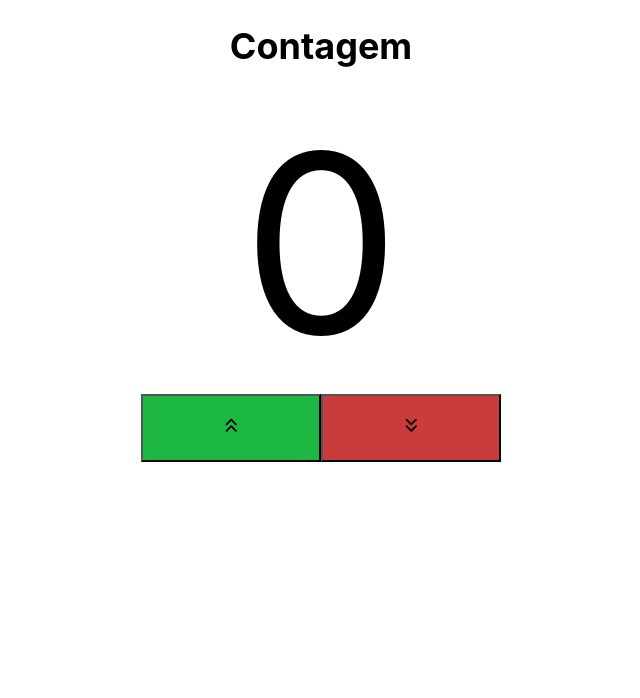
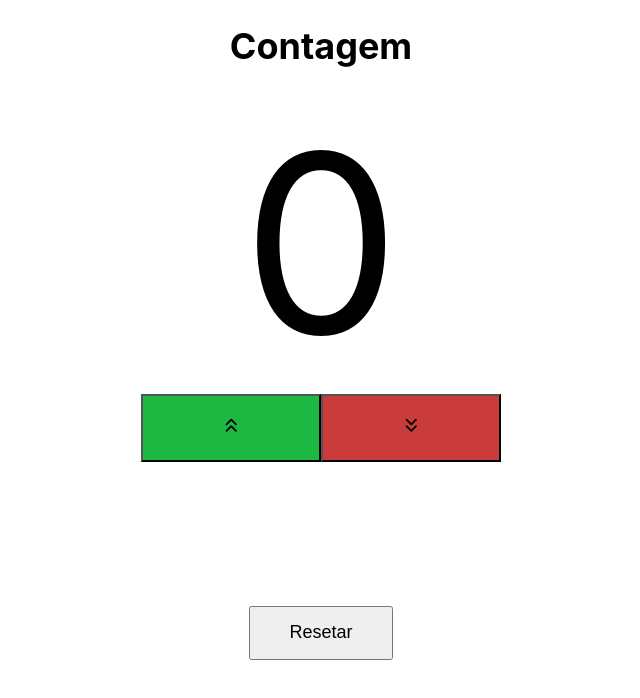
Before and after one commit to manticorevault/cocounter, a React (Create React App) app: page / in a window 1280 px wide. Shown: the top 698 px of the page, without its empty margins (319-959 px from the left). Built offline with nearby package versions, Linux system fonts and the light colour scheme.

Commit message:
Added an reset button

```diff
--- a/src/App.css
+++ b/src/App.css
@@ -20,3 +20,10 @@
     height: 3em;
     font-size:125%
 }
+
+.button-reset {
+    margin-top: 8em;
+    width: 8em;
+    height: 3em;
+    font-size:100%
+}
--- a/src/App.js
+++ b/src/App.js
@@ -26,6 +26,10 @@ function App() {
 
       <button className="button-success" onClick={() => setCount(counter => counter + 1)}> <FiChevronsUp /> </button>
       <button className="button-failure" onClick={() => setCount(counter => counter - 1)}> <FiChevronsDown /> </button>
+
+      <div>
+        <button className="button-reset" onClick={() => setCount(0)}> Resetar </button>
+      </div>
     </div>
   )
 
```
